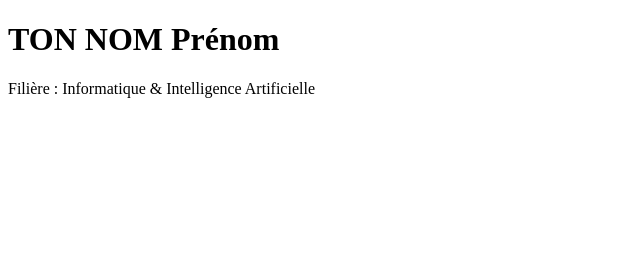
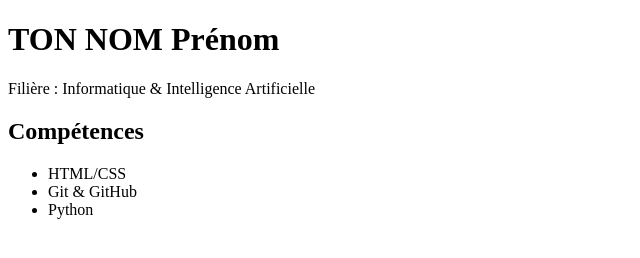
Before and after one commit to ovgfranck-blip/bio-portfolio, a plain HTML site: page index.html in a window 1280 px wide. Shown: the whole page, without its empty margins (0-640 px from the left). Drawn offline with Linux system fonts and the light colour scheme.

Commit message:
Ajout section competences

```diff
--- a/index.html
+++ b/index.html
@@ -5,4 +5,10 @@
 <h1>TON NOM Prénom</h1>
 <p>Filière : Informatique & Intelligence Artificielle</p>
 </body>
+<h2>Compétences</h2>
+<ul>
+<li>HTML/CSS</li>
+<li>Git & GitHub</li>
+<li>Python</li>
+</ul>
 </html>
```
